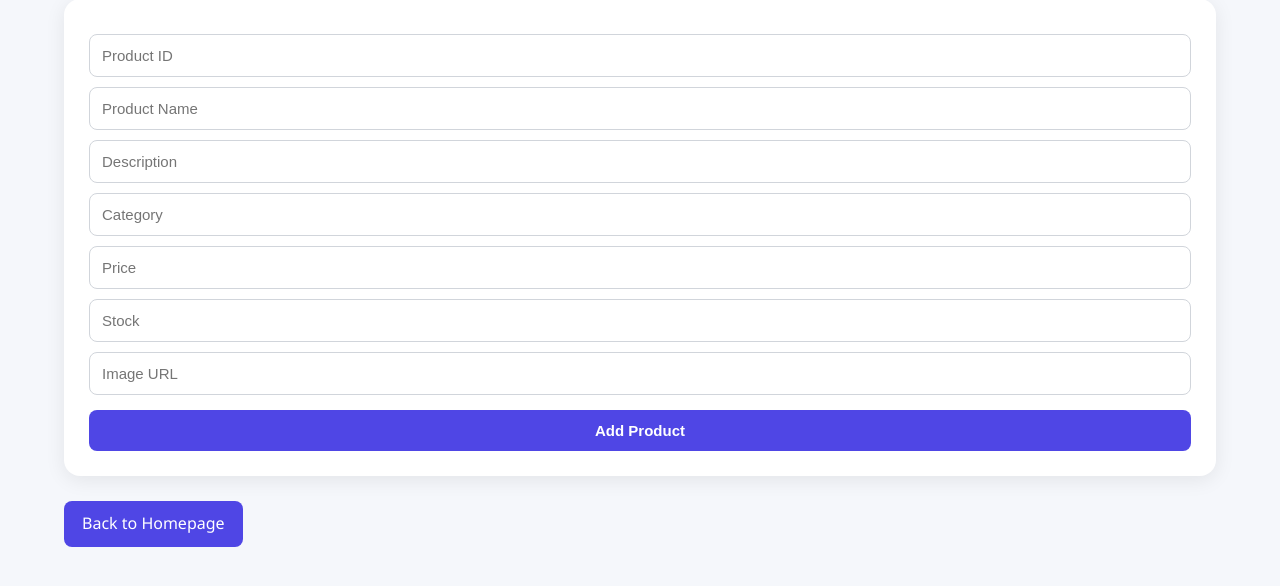
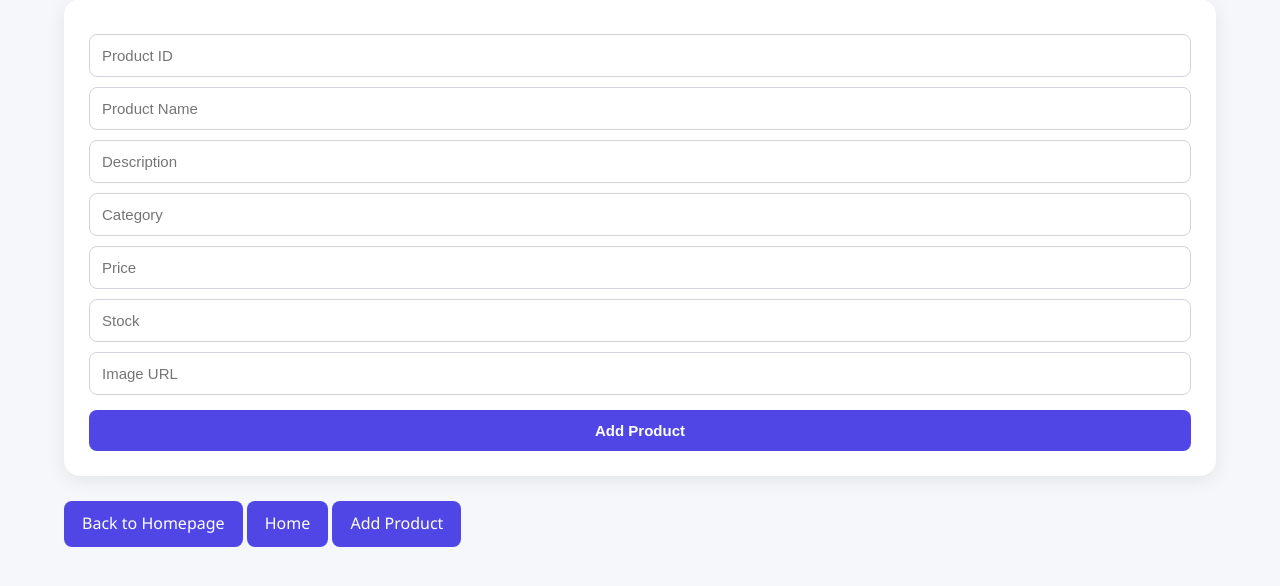
Before and after one commit to SaraLubadah/ShopSphere, a Flask app: page /add in a window 1280 px wide. Shown: the part 131-717 px from the top of the page. Run offline with Flask 3, Linux system fonts and the light colour scheme.

Commit message:
delete lines

```diff
--- a/templates/addProducts.html
+++ b/templates/addProducts.html
@@ -53,7 +53,8 @@
 <br>
 
 <a href="/">Back to Homepage</a>
-
+<a href="/">Home</a>
+<a href="/add">Add Product</a>
 </div>
 
 </body>
```
